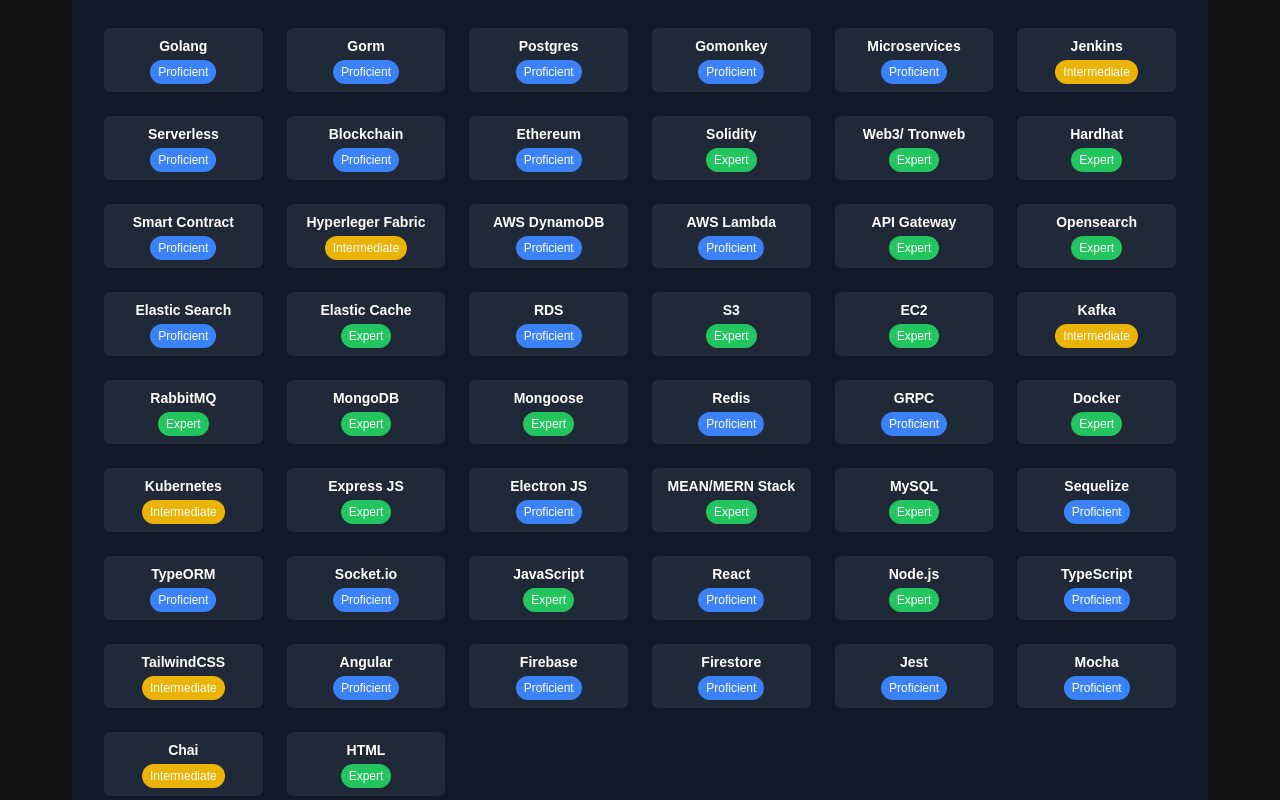
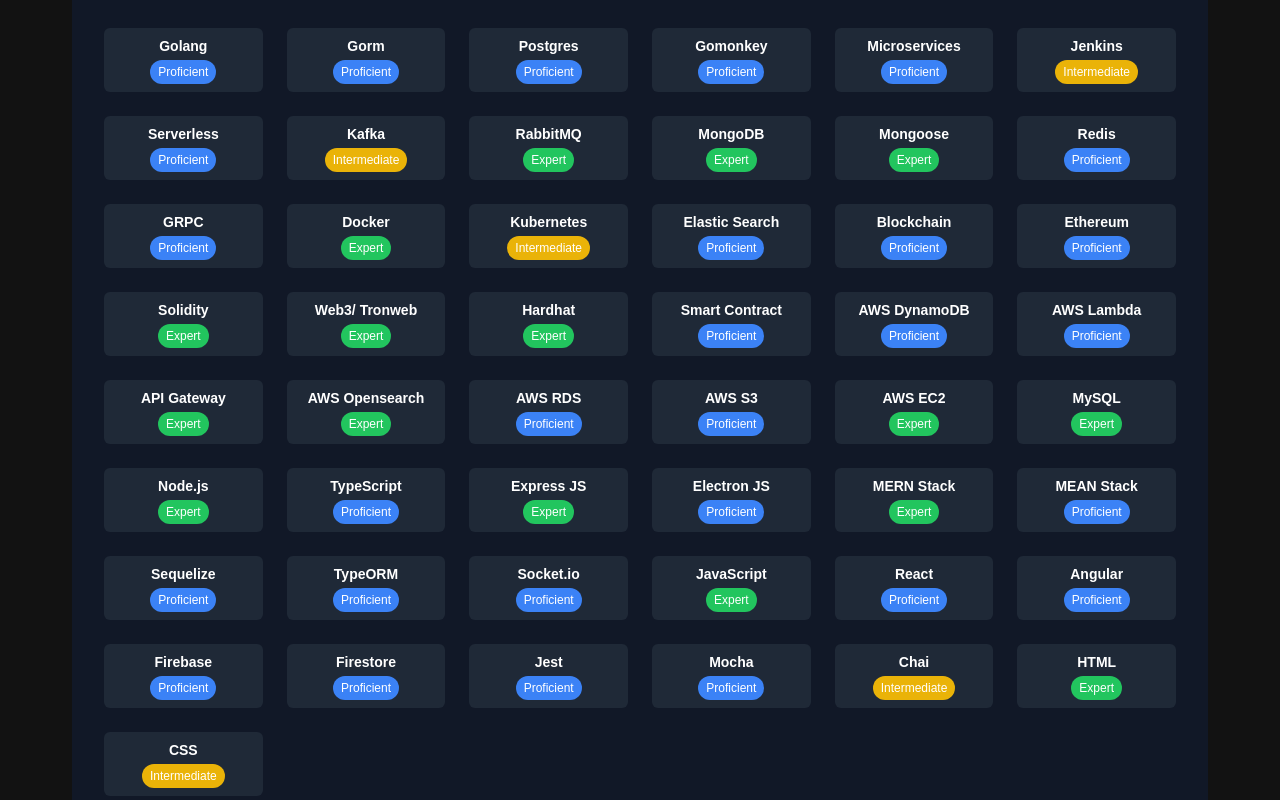
Before and after one commit to manish8561/portfolio, a Next.js app: page / in a window 1280 px wide. Shown: the part 1840-2640 px from the top of the page. Built offline with nearby package versions, Linux system fonts and the light colour scheme.

Commit message:
Update skills section

```diff
--- a/src/app/components/AboutSection.tsx
+++ b/src/app/components/AboutSection.tsx
@@ -11,22 +11,6 @@
   { name: "Microservices", level: "Proficient" },
   { name: "Jenkins", level: "Intermediate" },
   { name: "Serverless", level: "Proficient" },
-  { name: "Blockchain", level: "Proficient" },
-  { name: "Ethereum", level: "Proficient" },
-  { name: "Solidity", level: "Expert" },
-  { name: "Web3/ Tronweb", level: "Expert" },
-  { name: "Hardhat", level: "Expert" },
-  { name: "Smart Contract", level: "Proficient" },
-  { name: "Hyperleger Fabric", level: "Intermediate" },
-  { name: "AWS DynamoDB", level: "Proficient" },
-  { name: "AWS Lambda", level: "Proficient" },
-  { name: "API Gateway", level: "Expert" },
-  { name: "Opensearch", level: "Expert" },
-  { name: "Elastic Search", level: "Proficient" },
-  { name: "Elastic Cache", level: "Expert" },
-  { name: "RDS", level: "Proficient" },
-  { name: "S3", level: "Expert" },
-  { name: "EC2", level: "Expert" },
   { name: "Kafka", level: "Intermediate" },
   { name: "RabbitMQ", level: "Expert" },
   { name: "MongoDB", level: "Expert" },
@@ -35,18 +19,32 @@
   { name: "GRPC", level: "Proficient" },
   { name: "Docker", level: "Expert" },
   { name: "Kubernetes", level: "Intermediate" },
+  { name: "Elastic Search", level: "Proficient" },
+  { name: "Blockchain", level: "Proficient" },
+  { name: "Ethereum", level: "Proficient" },
+  { name: "Solidity", level: "Expert" },
+  { name: "Web3/ Tronweb", level: "Expert" },
+  { name: "Hardhat", level: "Expert" },
+  { name: "Smart Contract", level: "Proficient" },
+  { name: "AWS DynamoDB", level: "Proficient" },
+  { name: "AWS Lambda", level: "Proficient" },
+  { name: "API Gateway", level: "Expert" },
+  { name: "AWS Opensearch", level: "Expert" },
+  { name: "AWS RDS", level: "Proficient" },
+  { name: "AWS S3", level: "Proficient" },
+  { name: "AWS EC2", level: "Expert" },
+  { name: "MySQL", level: "Expert" },
+  { name: "Node.js", level: "Expert" },
+  { name: "TypeScript", level: "Proficient" },
   { name: "Express JS", level: "Expert" },
   { name: "Electron JS", level: "Proficient" },
-  { name: "MEAN/MERN Stack", level: "Expert" },
-  { name: "MySQL", level: "Expert" },
+  { name: "MERN Stack", level: "Expert" },
+  { name: "MEAN Stack", level: "Proficient" },
   { name: "Sequelize", level: "Proficient" },
   { name: "TypeORM", level: "Proficient" },
   { name: "Socket.io", level: "Proficient" },
   { name: "JavaScript", level: "Expert" },
   { name: "React", level: "Proficient" },
-  { name: "Node.js", level: "Expert" },
-  { name: "TypeScript", level: "Proficient" },
-  { name: "TailwindCSS", level: "Intermediate" },
   { name: "Angular", level: "Proficient" },
   { name: "Firebase", level: "Proficient" },
   { name: "Firestore", level: "Proficient" },
@@ -54,6 +52,7 @@
   { name: "Mocha", level: "Proficient" },
   { name: "Chai", level: "Intermediate" },
   { name: "HTML", level: "Expert" },
+  { name: "CSS", level: "Intermediate" },
 ];
 
 const TAB_DATA = [
```
